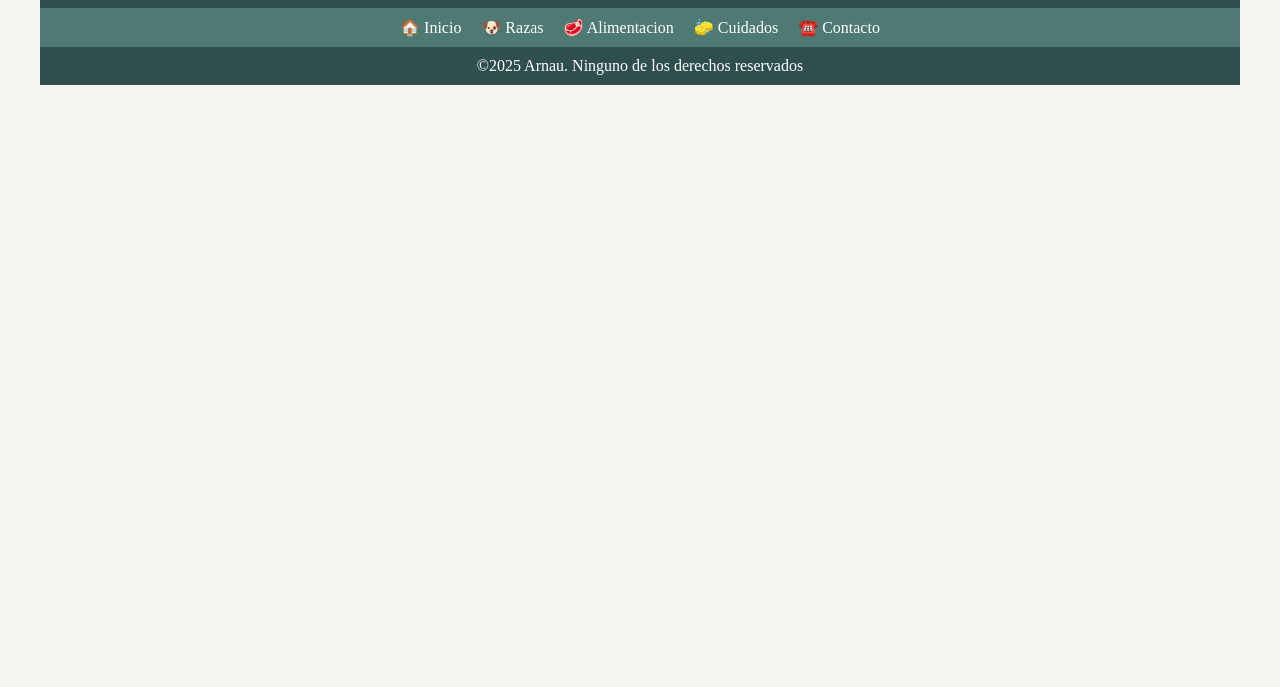
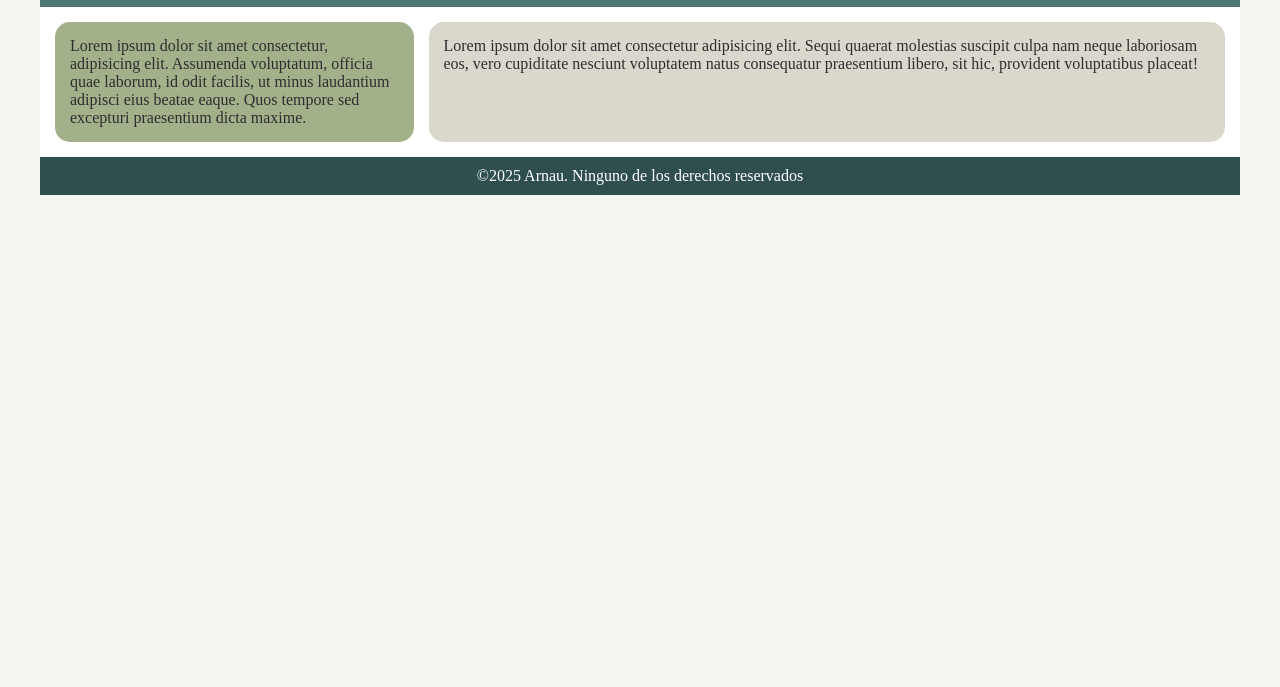
Before and after one commit to Satcar/lab-05, a plain HTML site: page index.html in a window 1280 px wide. Shown: the part 113-800 px from the top of the page. Drawn offline with Linux system fonts and the light colour scheme.

```diff
--- a/index.html
+++ b/index.html
@@ -17,6 +17,10 @@
                 <li><a href="contacto.html">☎️ Contacto</a></li>
             </ul>
         </nav>
+        <section class="content">
+            <div class="contentLeft">Lorem ipsum dolor sit amet consectetur, adipisicing elit. Assumenda voluptatum, officia quae laborum, id odit facilis, ut minus laudantium adipisci eius beatae eaque. Quos tempore sed excepturi praesentium dicta maxime.</div>
+            <div class="contentRight">Lorem ipsum dolor sit amet consectetur adipisicing elit. Sequi quaerat molestias suscipit culpa nam neque laboriosam eos, vero cupiditate nesciunt voluptatem natus consequatur praesentium libero, sit hic, provident voluptatibus placeat!</div>
+        </section>
         <footer>©2025 Arnau. Ninguno de los derechos reservados</footer>
     </div>
 </body>
--- a/style/styles.css
+++ b/style/styles.css
@@ -16,15 +16,14 @@ body {
   header {
     background-color: #2F4F4F;
     color: white;
-    padding: 20px;
     text-align: center;
   }
 
-  nav {
+  .navBar {
     background-color: #4e7a73;
   }
 
-  nav ul {
+  .navBar ul {
     list-style: none;
     margin: 0;
     padding: 10px;
@@ -33,13 +32,13 @@ body {
     justify-content: center;
   }
 
-  nav a {
+  .navBar a {
     color: white;
     text-decoration: none;
     transition: 0.3s;
   }
 
-  nav a:hover {
+  .navBar a:hover {
     color: #89e687;
     font-size: larger;
     transition: 0.5s;
@@ -49,6 +48,27 @@ body {
     padding: 2%;
   }
 
+  .content {
+    display: flex;
+    justify-content: space-between;
+    padding: 15px;
+    gap: 15px;
+  }
+
+  .contentLeft {
+    width: 30%;
+    background-color: #A3B18A;
+    padding: 15px;
+    border-radius: 15px;
+  }
+
+  .contentRight {
+    width: 70%;
+    background-color: #DAD7CD;
+    padding: 15px;
+    border-radius: 15px;
+  }
+
   footer {
     background-color: #2F4F4F;
     color: white;
```
Also changed, not shown: razas/razasgrandes.html (+1 -5 lines), razas/razaspequenas.html (+1 -2 lines).
